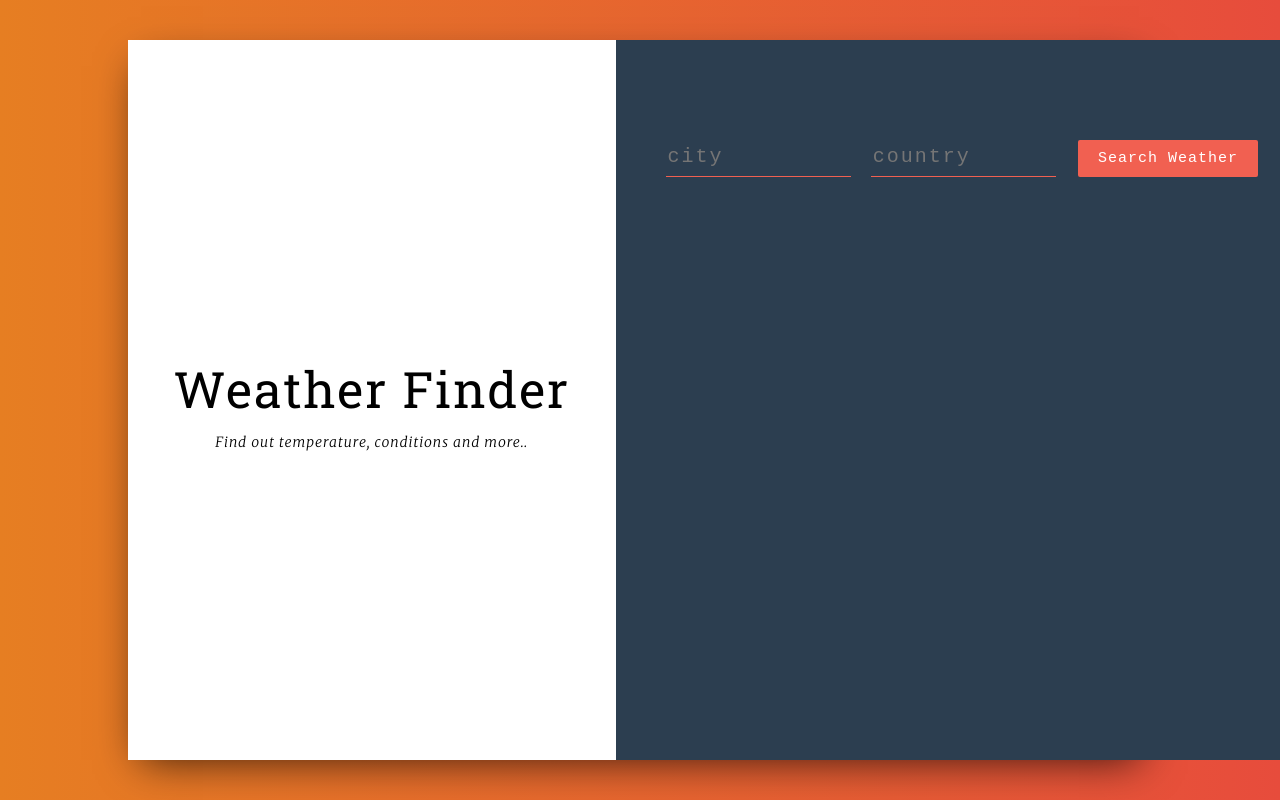
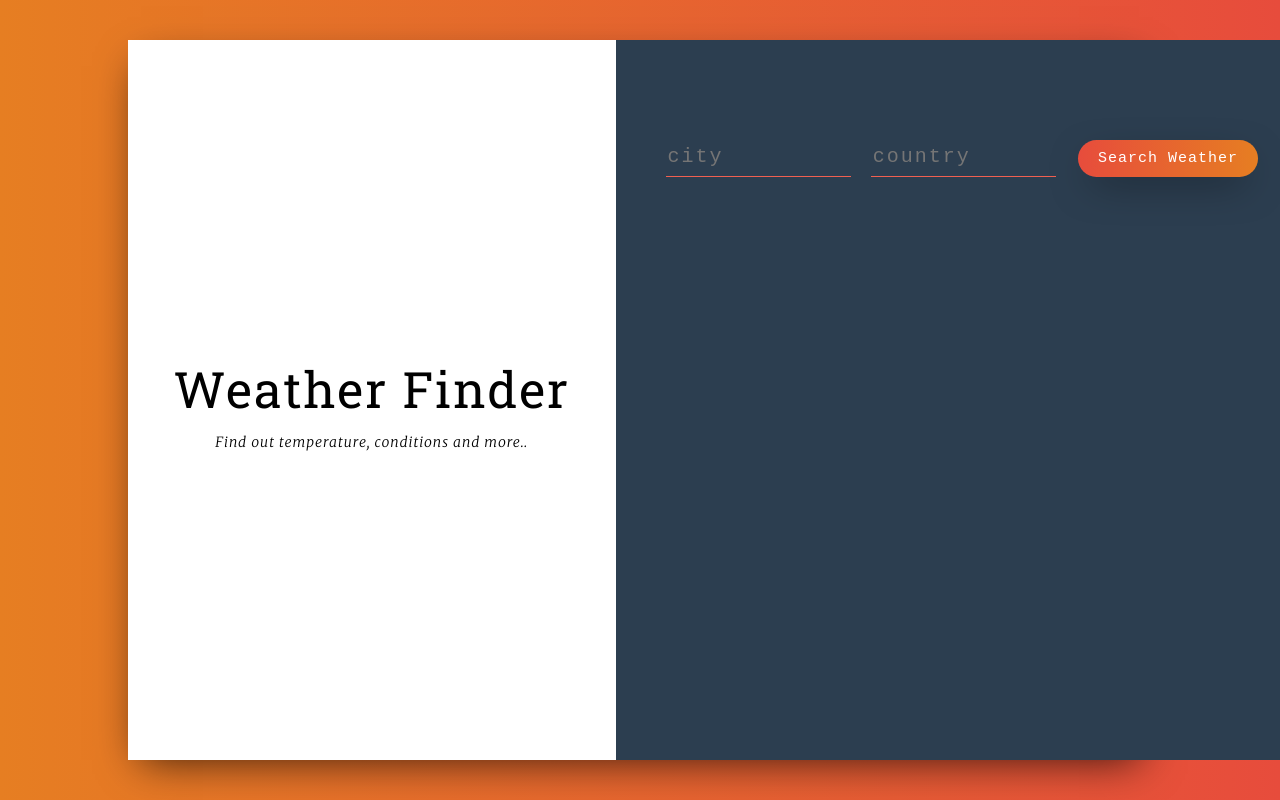
Before and after one commit to Sebastianpalm91/ReactProject, a React (Create React App) app in the folder magic/: page / in a window 1280 px wide. Built offline with nearby package versions, Linux system fonts and the light colour scheme.

Commit message:
Changed form.js and added form.css

```diff
--- /dev/null
+++ b/magic/src/components/Form.css
@@ -0,0 +1,19 @@
+/* Grow Shadow on search button */
+.search-button {
+    -webkit-transform: perspective(1px) translateZ(0);
+    transform: perspective(1px) translateZ(0);
+    box-shadow: 0px 13px 40px -13px rgba(0, 0, 0, 0.75);
+    -webkit-transition-duration: 0.2s;
+    transition-duration: 0.2s;
+    -webkit-transition-property: box-shadow, transform;
+    transition-property: box-shadow, transform;
+    outline: none;
+    background: linear-gradient(to left, #e67e22, #e74c3c);
+    border-radius: 20px;
+}
+.search-button:hover,
+.search-button:active {
+    box-shadow: 0 10px 30px -10px rgba(0, 0, 0, 0.8);
+    -webkit-transform: scale(1.05);
+    transform: scale(1.05);
+}
--- a/magic/src/components/Form.js
+++ b/magic/src/components/Form.js
@@ -1,14 +1,15 @@
-import React from 'react';
+import React from "react";
+import "./Form.css";
 
 const Form = props => (
-  <form onSubmit={props.getWeather}>
+    <form onSubmit={props.getWeather}>
+        <input type="text" name="city" placeholder="city" />
+        <input type="text" name="country" placeholder="country" />
 
-    <input type="text" name="city" placeholder="city"/>
-    <input type="text" name="country" placeholder="country"/>
-
-    <button type="submit">Search Weather</button>
-
-  </form>
+        <button className="search-button" type="submit">
+            Search Weather
+        </button>
+    </form>
 );
 
 export default Form;
```
